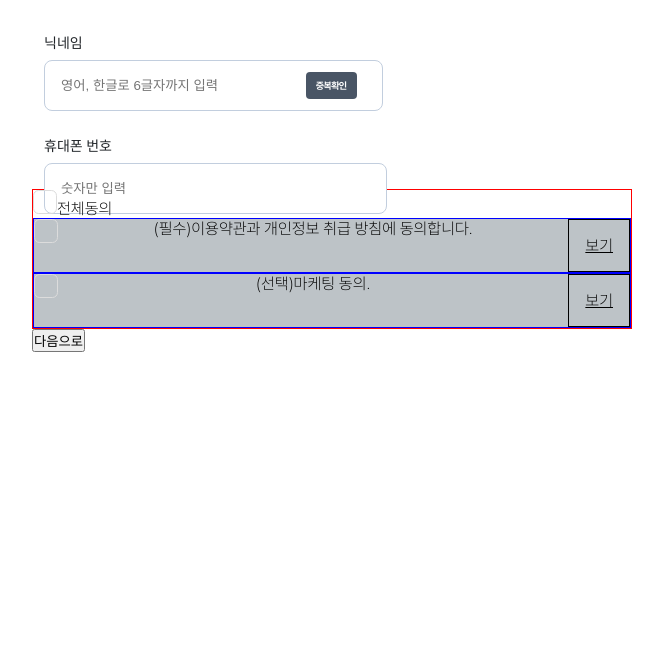
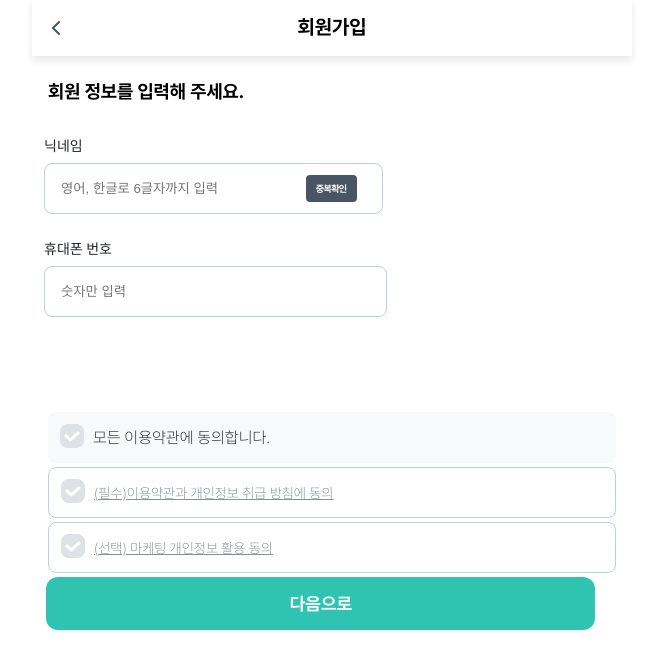
Before and after one commit to WE-ARE-RACCOONS/postgraduate-front, a Next.js app: page /signup/1/common-info in a window 1280 px wide. Shown: the top 668 px of the page, without its empty margins (308-971 px from the left). Built offline with nearby package versions, Linux system fonts and the light colour scheme.

Commit message:
RAC-268 feat:회원가입 약관동의 디자인 틀 완성

```diff
--- a/src/app/signup/[socialId]/common-info/page.tsx
+++ b/src/app/signup/[socialId]/common-info/page.tsx
@@ -5,12 +5,17 @@ import NextBtn from '@/components/Button/NextBtn';
 import PhoneNumForm from '@/components/SingleForm/PhoneNumForm';
 import { useAtomValue } from 'jotai';
 import { userTypeAtom } from '@/stores/signup';
+import BackHeader from '@/components/Header/BackHeader';
 
 function CommonInfoPage() {
   const userType = useAtomValue(userTypeAtom);
 
   return (
     <div>
+      <div style={{boxShadow:'0px 4px 8px 0px rgba(0, 0, 0, 0.10)'}}>
+      <BackHeader headerText='회원가입'/>
+      </div>
+      <h3 style={{margin:'1.5rem 1rem'}}>회원 정보를 입력해 주세요.</h3>
       <NicknameForm />
       <PhoneNumForm />
       <ServiceCondition />
--- a/src/components/Button/NextBtn/NextBtn.styled.ts
+++ b/src/components/Button/NextBtn/NextBtn.styled.ts
@@ -0,0 +1,21 @@
+import styled from "styled-components";
+
+export const BtnStyle = styled.button`
+display: flex;
+width: 91.5%;
+padding: 1rem 0rem;
+justify-content: center;
+align-items: center;
+gap: 0.625rem;
+border-radius: 0.75rem;
+background: #2FC4B2;
+color: #FFF;
+text-align: center;
+font-family: Pretendard;
+font-size: 1.125rem;
+font-style: normal;
+font-weight: 700;
+line-height: normal;
+border: none;
+margin-left: 0.9rem;
+`
--- a/src/components/Button/NextBtn/NextBtn.tsx
+++ b/src/components/Button/NextBtn/NextBtn.tsx
@@ -4,7 +4,7 @@ import { nickname, notDuplicate, phoneNumValidation } from '@/stores/signup';
 import { NextBtnProps } from '@/types/button/nextBtn';
 import { useAtomValue } from 'jotai';
 import { useRouter, usePathname } from 'next/navigation';
-
+import {BtnStyle} from './NextBtn.styled'
 function NextBtn(props: NextBtnProps) {
   const userNick = useAtomValue(nickname);
   const notDupli = useAtomValue(notDuplicate);
@@ -27,7 +27,7 @@ function NextBtn(props: NextBtnProps) {
     }
   };
 
-  return <button onClick={handleClick}>{props.btnText}</button>;
+  return <BtnStyle onClick={handleClick}>{props.btnText}</BtnStyle>;
 }
 
 export default NextBtn;
--- a/src/components/ServiceCondition/ServiceCondition.styled.ts
+++ b/src/components/ServiceCondition/ServiceCondition.styled.ts
@@ -1,10 +1,25 @@
 import styled from 'styled-components';
 
 export const TermsContainer = styled.div`
+margin-bottom: 0.25rem;
+width: inherit;
+height: 3.1875rem;
   display: flex;
+  justify-content: left;
+align-items: center;
   border: 1px solid blue;
   background-color: #bdc3c7;
-  justify-content: space-between;
+  border-radius: 0.5rem;
+border: 1px solid #C2CEDE;
+background: #FFF;
+padding: 0.75rem;
+color: #868E96;
+font-family: Pretendard;
+font-size: 0.875rem;
+font-style: normal;
+font-weight: 400;
+line-height: normal;
+text-decoration-line: underline;
 `;
 export const TermsShow = styled.div`
   border: 1px solid black;
@@ -12,5 +27,25 @@ export const TermsShow = styled.div`
   padding: 1rem;
 `;
 export const TermsBox = styled.div`
-  border: 1px solid red;
+margin: 0 1rem;
+margin-top: 20%;
+align-items: center;
 `;
+export const CheckBoxLayout = styled.div`
+margin-bottom: 0.25rem;
+width: inherit;
+height: 3.1875rem;
+flex-shrink: 0;
+border-radius: 0.5rem;
+background: #F8F9FA;
+justify-content: left;
+align-items: center;
+display: flex;
+padding: 0.75rem;
+color: #212529;
+font-family: Pretendard;
+font-size: 1rem;
+font-style: normal;
+font-weight: 400;
+line-height: normal;
+`;
--- a/src/components/ServiceCondition/ServiceCondition.tsx
+++ b/src/components/ServiceCondition/ServiceCondition.tsx
@@ -1,7 +1,9 @@
 'use client';
-import CheckBox from '../CheckBox/CheckBox';
+import CheckBox from '../checkbox/Checkbox';
 import React, { useState, useEffect } from 'react';
-import { TermsContainer, TermsShow, TermsBox } from './ServiceCondition.styled';
+import { TermsContainer, TermsShow, TermsBox,
+  CheckBoxLayout
+ } from './ServiceCondition.styled';
 import { useAtom } from 'jotai';
 import { essential } from '@/stores/condition';
 import { allchecked } from '@/stores/condition';
@@ -26,17 +28,17 @@ function ServiceCondition() {
 
   return (
     <TermsBox>
+      <CheckBoxLayout>
       <CheckBox checked={allAgreed} onChange={handleAllAgreedChange} />
-      전체동의
+      모든 이용약관에 동의합니다.
+      </CheckBoxLayout>
       <TermsContainer>
         <CheckBox checked={service} onChange={setService} />
-        (필수)이용약관과 개인정보 취급 방침에 동의합니다.
-        <TermsShow>보기</TermsShow>
+        (필수)이용약관과 개인정보 취급 방침에 동의
       </TermsContainer>
       <TermsContainer>
         <CheckBox checked={marketing} onChange={setMarketing} />
-        (선택)마케팅 동의.
-        <TermsShow>보기</TermsShow>
+        (선택) 마케팅 개인정보 활용 동의
       </TermsContainer>
     </TermsBox>
   );
--- a/src/components/checkbox/CheckBox.styled.ts
+++ b/src/components/checkbox/CheckBox.styled.ts
@@ -6,12 +6,9 @@ export const StyledInput = styled.input`
   border-radius: 0.35rem;
   width: 1.5rem;
   height: 1.5rem;
+  margin-right: 0.56rem;
 
   &:checked {
-    border-color: transparent;
-    background-size: 100% 100%;
-    background-position: 50%;
-    background-repeat: no-repeat;
-    background-color: #333a3d;
+
   }
 `;
--- a/src/components/checkbox/Checkbox.tsx
+++ b/src/components/checkbox/Checkbox.tsx
@@ -1,18 +1,23 @@
+'use client';
 import React from 'react';
-import { StyledInput } from './CheckBox.styled';
-// import { CheckboxProps } from '@/types/checkbox/checkbox';
+import checkedIcon from '../../../public/checkbox_o.png';
+import uncheckedIcon from '../../../public/checkbox_x.png';
 
 type CheckboxProps = {
   checked: boolean;
   onChange: (checked: boolean) => void;
 };
+
 function CheckBox({ checked, onChange }: CheckboxProps) {
   return (
-    <StyledInput
-      type="checkbox"
-      checked={checked}
-      onChange={(e) => onChange((e.target as HTMLInputElement).checked)}
-    ></StyledInput>
+    <div onClick={() => onChange(!checked)} style={{ cursor: 'pointer',marginRight:'0.56rem' }}>
+      {checked ? (
+        <img src={checkedIcon.src} style={{ width: '1.5rem', height: '1.5rem' }} alt="Checked Icon" />
+      ) : (
+        <img src={uncheckedIcon.src} style={{ width: '1.5rem', height: '1.5rem' }} alt="Unchecked Icon" />
+      )}
+    </div>
   );
 }
+
 export default CheckBox;
```
Also changed, not shown: public/checkbox_o.png (added), public/checkbox_x.png (added).
